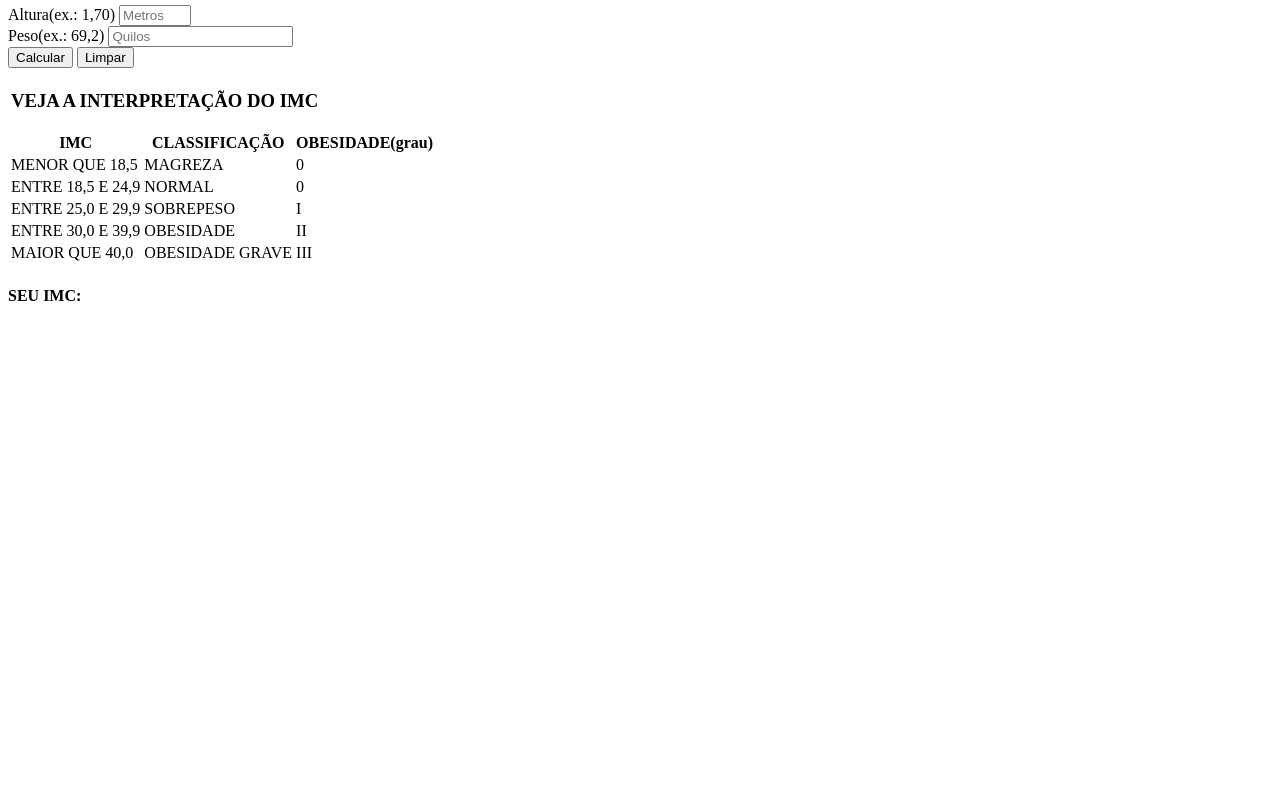
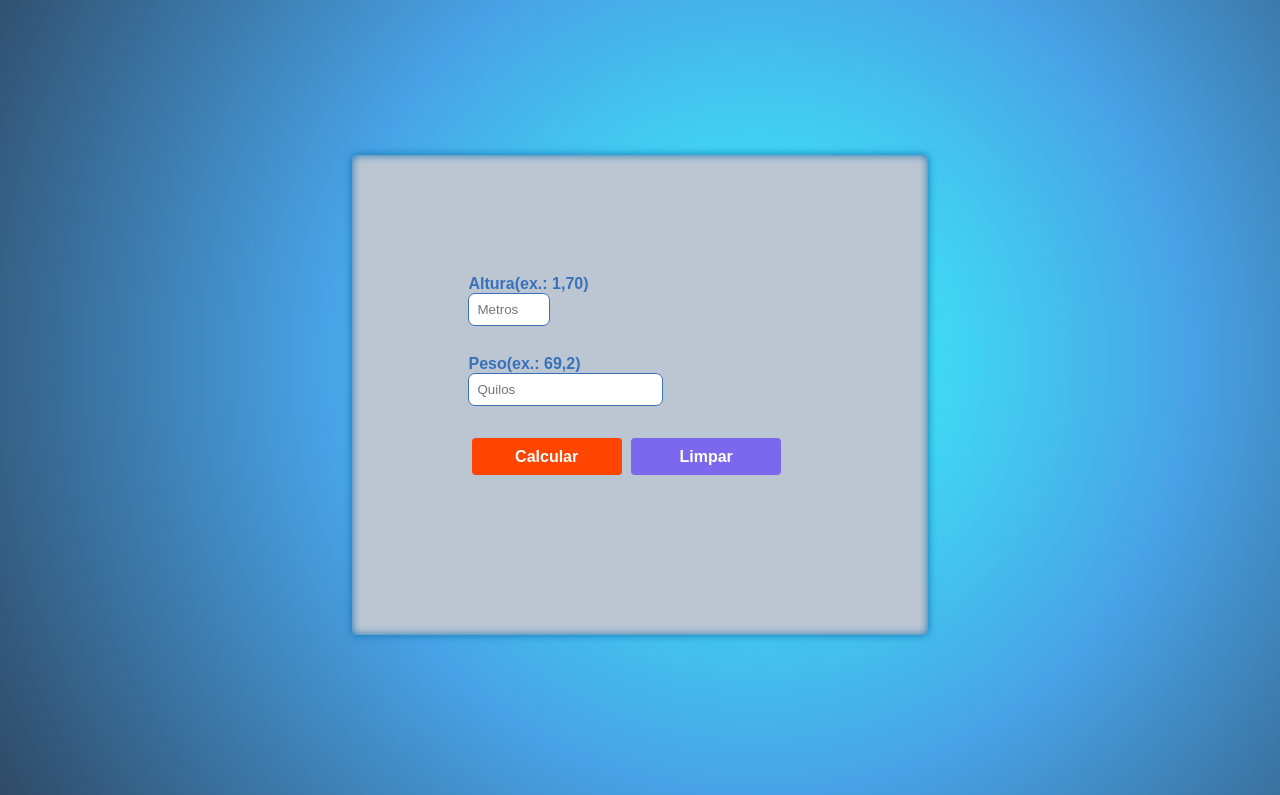
Before and after one commit to Klebson-Antunes/Imc, a plain HTML site: page index.html in a window 1280 px wide. Shown: the part 75-870 px from the top of the page. Before the commit the page ends 800 px from the top, so only its background shows below. Drawn offline with Linux system fonts and the light colour scheme; the site is published under a folder, as on GitHub Pages, so addresses that start at the root find nothing.

Commit message:
Alterei os caminhos do css e js, coloquei o link da pagina no readme

```diff
--- a/index.html
+++ b/index.html
@@ -8,9 +8,9 @@
     <meta name="viewport" content="width=device-width, initial-scale=1.0">
     <title>Imc</title>
     <!--Arquivo css-->
-    <link rel="stylesheet" href="/css/style.css">
+    <link rel="stylesheet" href="css/style.css">
     <!--media queries-->
-    <link rel="stylesheet" href="/css/media_Queries.css">
+    <link rel="stylesheet" href="css/media_Queries.css">
     <!--Fonts google-->
     <link rel="preconnect" href="https://fonts.googleapis.com">
     <link rel="preconnect" href="https://fonts.gstatic.com" crossorigin>
@@ -18,7 +18,7 @@
         href="https://fonts.googleapis.com/css2?family=Anton&family=Asap:wght@700&family=Josefin+Sans&family=Montserrat&family=Orbitron:wght@900&display=swap"
         rel="stylesheet">
         <!---Arquivo JavaScript-->
-        <script src="/js/script.js" defer></script>
+        <script src="js/script.js" defer></script>
 </head>
 
 <body>
```
Also changed, not shown: 1 other file.
